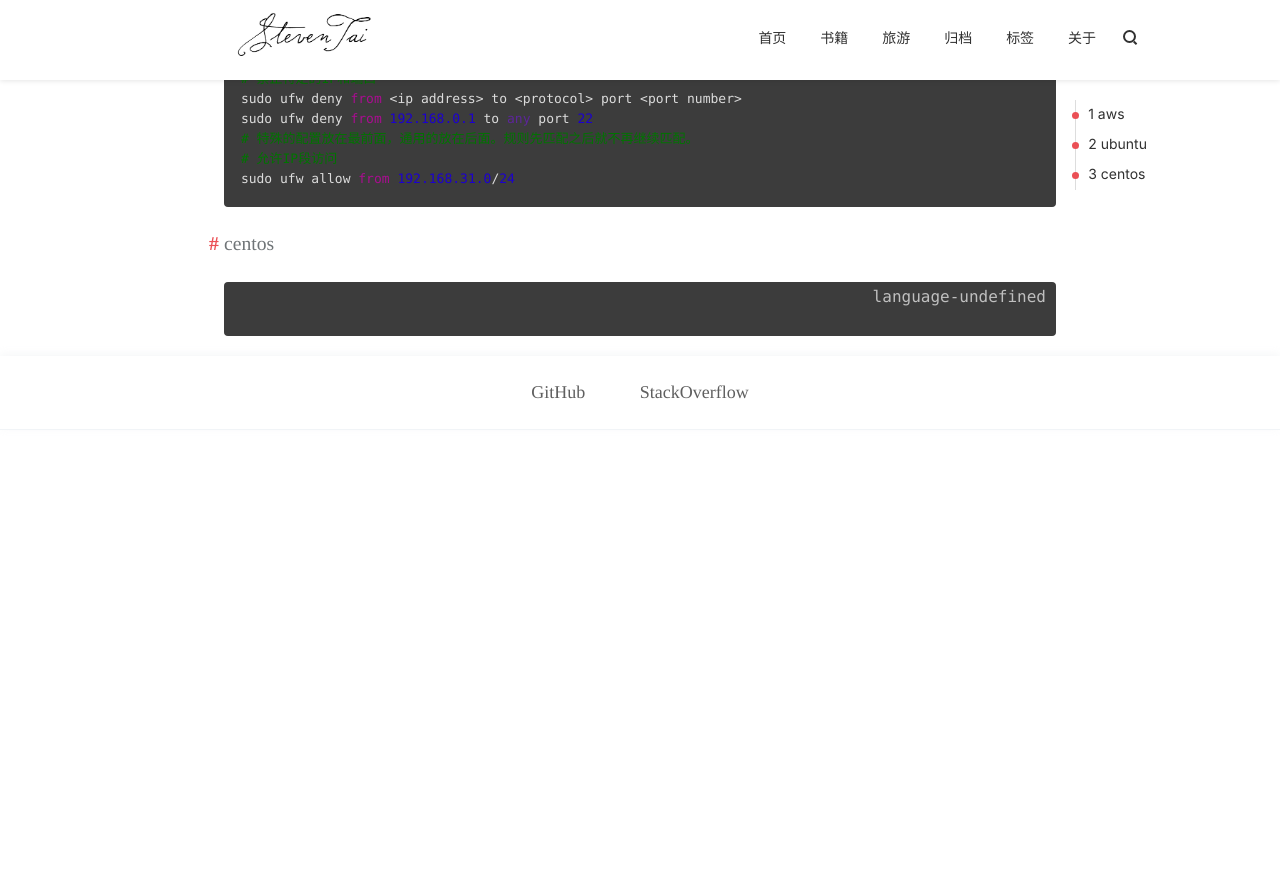
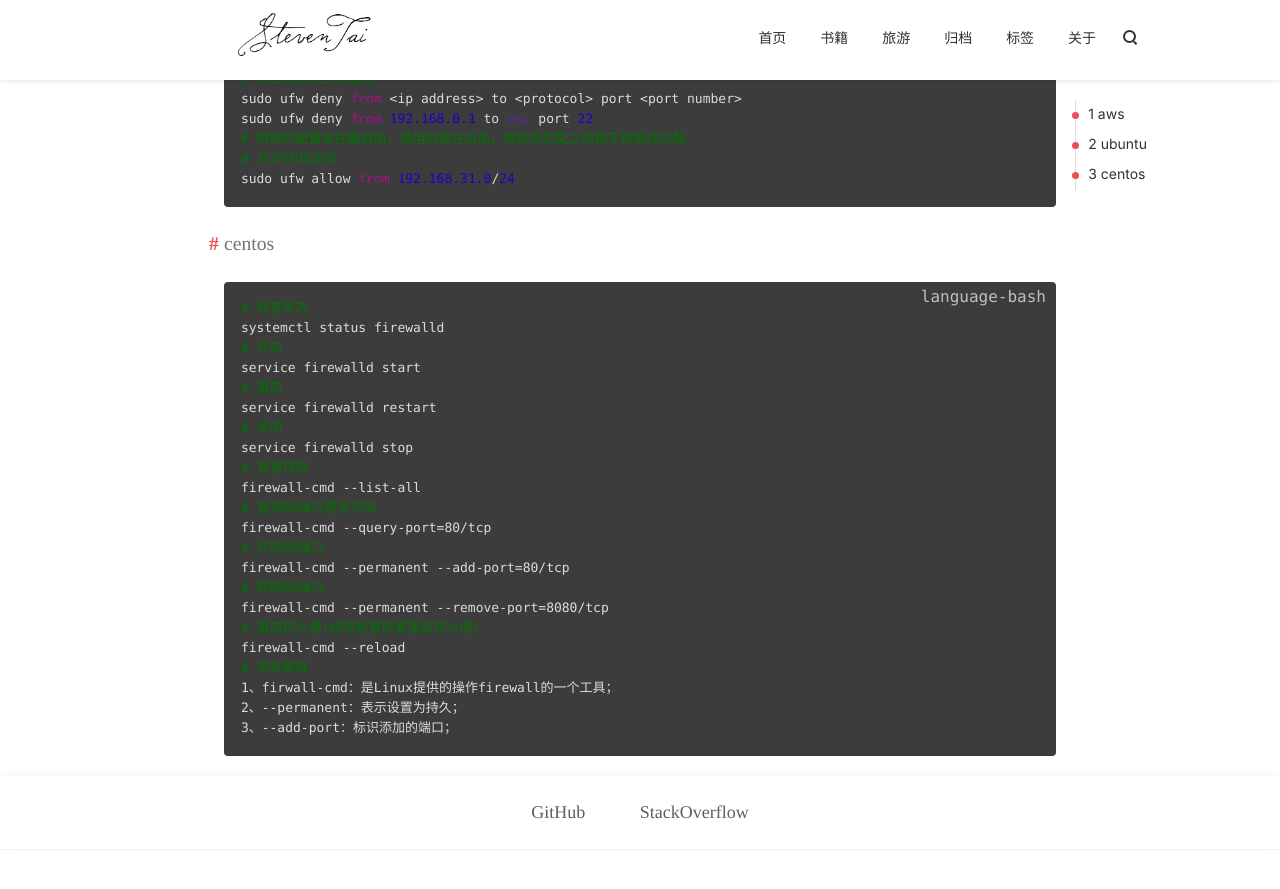
Before and after one commit to Steven-Dai/Steven-Dai.github.io, a Jekyll site: the page built from _posts/服务器/2020-06-14-防火墙配置.md, in a window 1280 px wide and 900 px high, scrolled down 1224 px. Shown: the top 889 px of the window. Built offline with Jekyll 4.4.1, drawn with Linux system fonts in a browser that asks for light colours; nearby versions of some CDN libraries; comment, search, counter and statistics services are not loaded; before the commit the page ends 1704 px from its top, so only the background shows below that.

````diff
--- a/_posts/服务器/2020-06-14-防火墙配置.md
+++ b/_posts/服务器/2020-06-14-防火墙配置.md
@@ -68,5 +68,26 @@
 # centos
 
 ```
-
+# 检查状态
+systemctl status firewalld
+# 开启
+service firewalld start
+# 重启
+service firewalld restart
+# 关闭
+service firewalld stop
+# 查看规则
+firewall-cmd --list-all
+# 查询80端口是否开放
+firewall-cmd --query-port=80/tcp
+# 开放80端口
+firewall-cmd --permanent --add-port=80/tcp
+# 移除80端口
+firewall-cmd --permanent --remove-port=8080/tcp
+# 重启防火墙(修改配置后要重启防火墙)
+firewall-cmd --reload
+# 参数解释
+1、firwall-cmd：是Linux提供的操作firewall的一个工具；
+2、--permanent：表示设置为持久；
+3、--add-port：标识添加的端口；
 ```
````
Also changed, not shown: _posts/mongo/2020-07-17-mongo备份还原.md (added, +23 -0 lines), _posts/mysql/2020-04-27-mysql备份还原.md (renamed from _posts/mysql/2020-04-27-mysql数据导出导入.md, +27 -1 lines), _posts/服务器/2020-02-09-Royal安装.md (+1 -1 lines).
